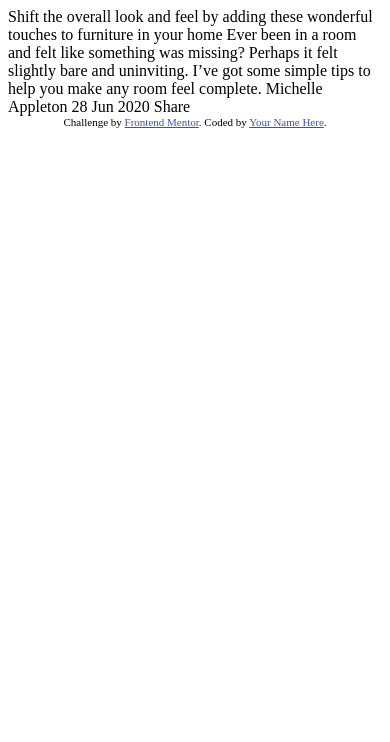
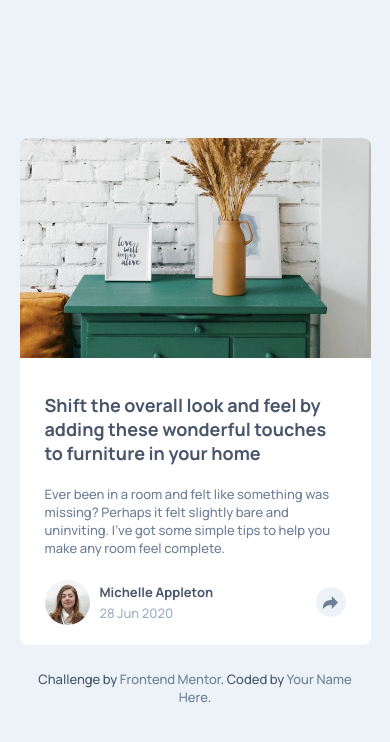
Before and after one commit to king-martinien/frontenMentor_Article-preview-component, a plain HTML site: page index.html in a window 390 px wide. Drawn offline with Linux system fonts and the light colour scheme.

Commit message:
partie mobile

```diff
--- a/index.html
+++ b/index.html
@@ -1,36 +1,105 @@
 <!DOCTYPE html>
 <html lang="en">
+
 <head>
+
+  <!-- ===== Meta ====== -->
   <meta charset="UTF-8">
-  <meta name="viewport" content="width=device-width, initial-scale=1.0"> <!-- displays site properly based on user's device -->
+  <meta name="viewport" content="width=device-width, initial-scale=1.0">
+  <meta name="title" content="Frontend Mentor | Article preview component">
+  <meta name="description"
+    content="In this frontend mentor challenge we have coded an Article preview component using the mobile first approach">
+  <meta name="keywords" content="html, css, scss, mobile first frontend challenge">
+  <!-- ==== Open Graph / Facebook -->
+  <meta property="og:type" content="website">
+  <meta property="og:url" content="https://article-preview-component.vercel.app">
+  <meta property="og:title" content="Frontend Mentor | Article preview component">
+  <meta property="og:description"
+    content="In this frontend mentor challenge we have coded an Article preview component using the mobile first approach">
+  <meta property="og:image" content="desktop/desktop-design.jpg">
+  <!-- ====== Twitter ===== -->
+  <meta property="twitter:card" content="summary_large_image">
+  <meta property="twitter:url" content="https://article-preview-component.vercel.app">
+  <meta property="twitter:title" content="Frontend Mentor | Article preview component">
+  <meta property="twitter:description"
+    content="In this frontend mentor challenge we have coded an Article preview component using the mobile first approach">
+  <meta property="twitter:image" content="desktop/desktop-design.jpg">
 
-  <link rel="icon" type="image/png" sizes="32x32" href="./images/favicon-32x32.png">
 
   <title>Frontend Mentor | Article preview component</title>
 
-  <!-- Feel free to remove these styles or customise in your own stylesheet 👍 -->
-  <style>
-    .attribution { font-size: 11px; text-align: center; }
-    .attribution a { color: hsl(228, 45%, 44%); }
-  </style>
+  <!-- ====== Google Font ===== -->
+  <link rel="preconnect" href="https://fonts.googleapis.com">
+  <link rel="preconnect" href="https://fonts.gstatic.com" crossorigin>
+  <link href="https://fonts.googleapis.com/css2?family=Manrope:wght@500;700&display=swap" rel="stylesheet">
+
+  <!-- ====== Favicon ===== -->
+  <link rel="icon" type="image/png" sizes="32x32" href="./images/favicon-32x32.png">
+
+  <!-- ====== Style ===== -->
+  <link rel="stylesheet" href="css/style.css">
+
+
 </head>
+
 <body>
 
+  <main id="main">
+    <div class="container">
+      <div class="card">
+        <div class="card__img">
+          <img src="images/drawers.jpg" alt="drawer">
+        </div>
+
+        <div class="card__content">
+          <h1 class="card__content-title">
             Shift the overall look and feel by adding these wonderful
             touches to furniture in your home
-
+          </h1>
+          <p class="card__content-text">
             Ever been in a room and felt like something was missing? Perhaps
             it felt slightly bare and uninviting. I’ve got some simple tips
             to help you make any room feel complete.
+          </p>
 
-  Michelle Appleton
-  28 Jun 2020
+          <div class="card__content-footer">
 
-  Share
+            <div class="user">
 
+              <div class="user__img">
+                <img src="images/avatar-michelle.jpg" alt="avatar-michelle">
+              </div>
+
+              <div class="user__profile">
+                <div class="user__profile-name">Michelle Appleton</div>
+                <div class="user__profile-date">28 Jun 2020</div>
+              </div>
+
+            </div>
+
+            <button class="share-btn">
+              <svg xmlns="http://www.w3.org/2000/svg" width="15" height="13">
+                <path fill="#6E8098"
+                  d="M15 6.495L8.766.014V3.88H7.441C3.33 3.88 0 7.039 0 10.936v2.049l.589-.612C2.59 10.294 5.422 9.11 8.39 9.11h.375v3.867L15 6.495z" />
+              </svg>
+            </button>
+
+          </div>
+        </div>
+      </div>
+    </div>
+  </main>
+  <!-- Share -->
+
+  <footer id="footer">
+    <div class="container">
       <div class="attribution">
         Challenge by <a href="https://www.frontendmentor.io?ref=challenge" target="_blank">Frontend Mentor</a>.
         Coded by <a href="#">Your Name Here</a>.
       </div>
+    </div>
+  </footer>
+
 </body>
+
 </html>
--- /dev/null
+++ b/scss/_base.scss
@@ -0,0 +1,58 @@
+:root {
+  --clr-very-dark-grayish-blue: hsl(217, 19%, 35%);
+  --clr-desaturated-dark-blue: hsl(214, 17%, 51%);
+  --clr-grayish-blue: hsl(212, 23%, 69%);
+  --clr-light-grayish-blue: hsl(210, 46%, 95%);
+  --clr-white: hsl(255, 100%, 100%);
+
+  --f-size: 13px;
+  --fw-light: 500;
+  --fw-bold: 700;
+}
+
+*,
+*::before,
+*::after {
+  padding: 0;
+  margin: 0;
+  box-sizing: border-box;
+}
+
+*::selection {
+  background-color: var(--clr-desaturated-dark-blue);
+  color: var(--clr-white);
+}
+
+html,
+body {
+  min-height: 100vh;
+}
+
+body {
+  font-family: Manrope, "sans-serif";
+  font-size: var(--f-size);
+  background-color: var(--clr-light-grayish-blue);
+  color: var(--clr-very-dark-grayish-blue);
+
+  display: flex;
+  align-items: center;
+  justify-content: center;
+  flex-direction: column;
+  gap: 25px;
+}
+
+a {
+  text-decoration: none;
+  cursor: pointer;
+}
+
+img {
+  width: 100%;
+  height: auto;
+}
+
+button {
+  cursor: pointer;
+  background-color: transparent;
+  border: none;
+}
--- /dev/null
+++ b/scss/_layouts.scss
@@ -0,0 +1,9 @@
+#footer {
+  .attribution {
+    text-align: center;
+
+    a {
+      color: var(--clr-desaturated-dark-blue);
+    }
+  }
+}
--- /dev/null
+++ b/scss/_modules.scss
@@ -0,0 +1,89 @@
+.container {
+  width: 90%;
+  margin: 0 auto;
+}
+
+.card {
+  background-color: var(--clr-white);
+  border-radius: 8px;
+  overflow: hidden;
+
+  &__img {
+    display: flex;
+    height: 220px;
+
+    img {
+      width: 100%;
+      height: 100%;
+      object-fit: cover;
+      object-position: top;
+    }
+  }
+
+  &__content {
+    padding: 20px 14px;
+    display: flex;
+    flex-direction: column;
+    gap: 20px;
+
+    @media screen and (min-width: 370px) {
+      padding: 35px 25px 18px;
+    }
+
+    &-title {
+      font-size: 18px;
+    }
+
+    &-text {
+      color: var(--clr-desaturated-dark-blue);
+    }
+
+    &-footer {
+      display: flex;
+      align-items: center;
+      height: 50px;
+      justify-content: space-between;
+
+      .user {
+        display: flex;
+        align-items: center;
+        flex-wrap: wrap;
+        gap: 10px;
+
+
+        &__img {
+          display: flex;
+          width: 45px;
+          height: 45px;
+          border-radius: 100%;
+          overflow: hidden;
+        }
+
+        &__profile {
+          display: flex;
+          flex-direction: column;
+          gap: 3px;
+
+          &-name {
+            font-weight: var(--fw-bold);
+            color: var(--clr-very-dark-grayish-blue);
+          }
+
+          &-date {
+            color: var(--clr-grayish-blue);
+          }
+        }
+      }
+
+      .share-btn {
+        background-color: var(--clr-light-grayish-blue);
+        display: flex;
+        align-items: center;
+        justify-content: center;
+        width: 30px;
+        height: 30px;
+        border-radius: 100%;
+      }
+    }
+  }
+}
--- /dev/null
+++ b/scss/style.scss
@@ -0,0 +1,3 @@
+@import "base";
+@import "layouts";
+@import "modules";
```
Also changed, not shown: css/style.css (added), 1 other file. Lines whose indentation alone changed are shown as unchanged.
